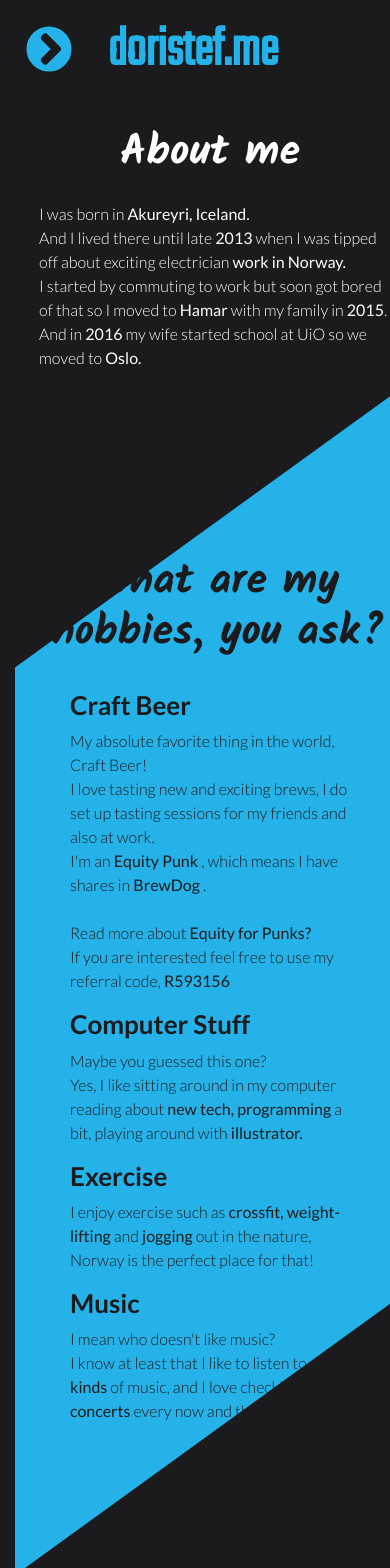
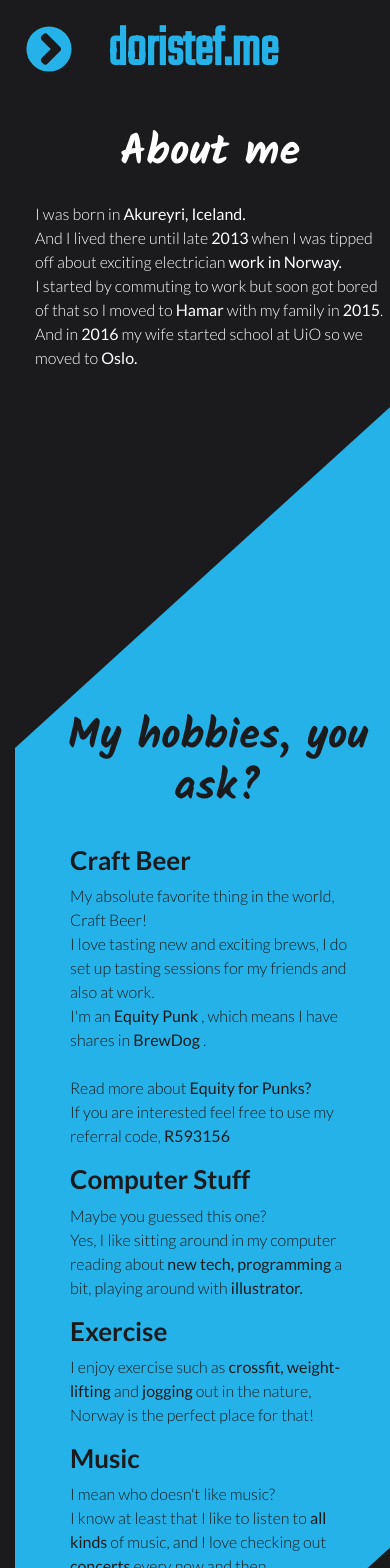
Before and after one commit to doristef/doristef.me, a Vue app: page /me in a window 390 px wide. Shown: the top 1568 px of the page. Built offline with nearby package versions, Linux system fonts and the light colour scheme.

Commit message:
Final css changes for smooth mobile view

```diff
--- a/src/components/Home.vue
+++ b/src/components/Home.vue
@@ -13,10 +13,10 @@
         </div>
 
         <div class="[ col-12 col-md-8 col-lg-10 ]">
-          <div class="[ ml-4 mr-2 mt-4 ]">
+          <div class="[ ml-2 ml-lg-4 mr-2 mt-4 ][ text-center text-md-left ]">
             <h1 v-if="aboutMe.fullName">{{ aboutMe.fullName }}</h1>
 
-            <div class="[ ml-3 mb-2 ]">
+            <div class="[ ml-1 ml-lg-3 mb-2 ][ text-left ]">
               <h3 v-if="aboutMe.title">{{ aboutMe.title }}</h3>
               <p v-if="aboutMe.paragraph1" v-html="aboutMe.paragraph1">
               </p>
@@ -60,7 +60,7 @@
       </b-container>
     </b-row>
   </b-container>
-<!-- Section/Container - Finde Me  -->
+<!-- Section/Container - Find Me  -->
   <b-container class="[ pt-5 ][ animated fadeIn fast ][ container-dark container-dark-middle ]">
     <b-row>
       <b-container class="[ mb-5 ]">
--- a/src/components/Me.vue
+++ b/src/components/Me.vue
@@ -9,13 +9,14 @@
             <h1>About me</h1>
           </div>
 
-          <div class="[ ml-4 mr-2 mt-4 ]">
+          <div class="[ mx-1 ml-lg-4 mr-lg-2 mt-4 ]">
             <!-- Me -->
+            <p class="[ mx-3 mx-lg-0 my-2 my-lg-0 ]">
               I was born in <strong>Akureyri, Iceland.</strong> <br />
               And I lived there until late <b>2013</b> when I was tipped off about exciting electrician <strong> work in Norway. </strong> <br />
               I started by commuting to work but soon got bored of that so I moved to <strong> Hamar </strong> with my family in <b>2015</b>. <br />
               And in <b>2016</b> my wife started school at UiO so we moved to <strong> Oslo. </strong>
-
+            </p>
 
           </div>
 
@@ -24,15 +25,15 @@
   </b-container>
 
 <!-- Section/Container - Something -->
-  <b-container class="[ pt-5 ][ animated fadeIn faster delay-1s ][ container-color ]">
-    <b-row class="[ container-color-content ][ ml-3 ]">
-      <b-container>
+  <b-container class="[ animated fadeIn faster delay-1s ][ container-color ]">
+    <b-row class="[ container-color-content ][ ml-3 py-5 ]">
+      <b-container class="[ py-5 ]">
 
-          <div class="[ text-center text-lg-left ][ pt-4 ]">
-            <h1 class="[ container-color-content_heading ]">What are my hobbies, you ask?</h1>
+          <div class="[ text-center text-lg-left ][ pt-5 ]">
+            <h1 class="[ container-color-content_heading ]">My hobbies, you ask?</h1>
           </div>
 
-          <div class="[ m-4 py-2 ]">
+          <div class="[ m-4 py-2 pb-5 ]">
             <!-- Craft Beer -->
             <h3 class="[ container-color-content_heading ]">
               Craft Beer</h3>
@@ -59,7 +60,7 @@
            <!-- Music -->
             <h3 class="[ container-color-content_heading ]">
               Music</h3>
-              <p class="[ pb-3 ]">
+              <p class="[ pb-5 ]">
                   I mean who doesn't like music?<br />
                   I know at least that I like to listen to <strong> all kinds </strong> of music, and I love checking out <strong> concerts </strong> every now and then.
               </p>
@@ -68,7 +69,7 @@
       </b-container>
     </b-row>
   </b-container>
-<!-- Section/Container - Finde Me  -->
+<!-- Section/Container - Find Me  -->
   <b-container class="[ pt-5 ][ animated fadeIn fast ][ container-dark container-dark-middle ]">
     <b-row>
       <b-container class="[ mb-5 ]">
--- a/src/components/Projects.vue
+++ b/src/components/Projects.vue
@@ -59,10 +59,10 @@
 
 <!-- Projects - Noroff year 2 -->
           <div class="[ ml-4 mr-2 mt-4 ][ container-color-content ]">
-              <h2>Norofff - 2nd Year</h2>
-              <div class="[ pl-2 pl-lg-5 ]">
+              <h2 class="[ pt-5 ]">Norofff - 2nd Year</h2>
+              <div class="[ pl-2 pl-lg-5 pb-5 ]">
                     <h4>Third Semester, 2018: </h4>
-                    <ul class="[ container-color-link ][ list-unstyled ]">
+                    <ul class="[ container-color-link ][ list-unstyled ][ pb-5 ]">
                         <b-media tag="li" class="m-2 ml-4">
                             <font-awesome-icon icon="angle-double-right" size="1x" class="[ mr-2 ]" />
                             <a  href="http://doristef.me/HomeDecor/" alt="Home Decor, Website, Semester 3, 2018">Home Decor, Website </a>
```
